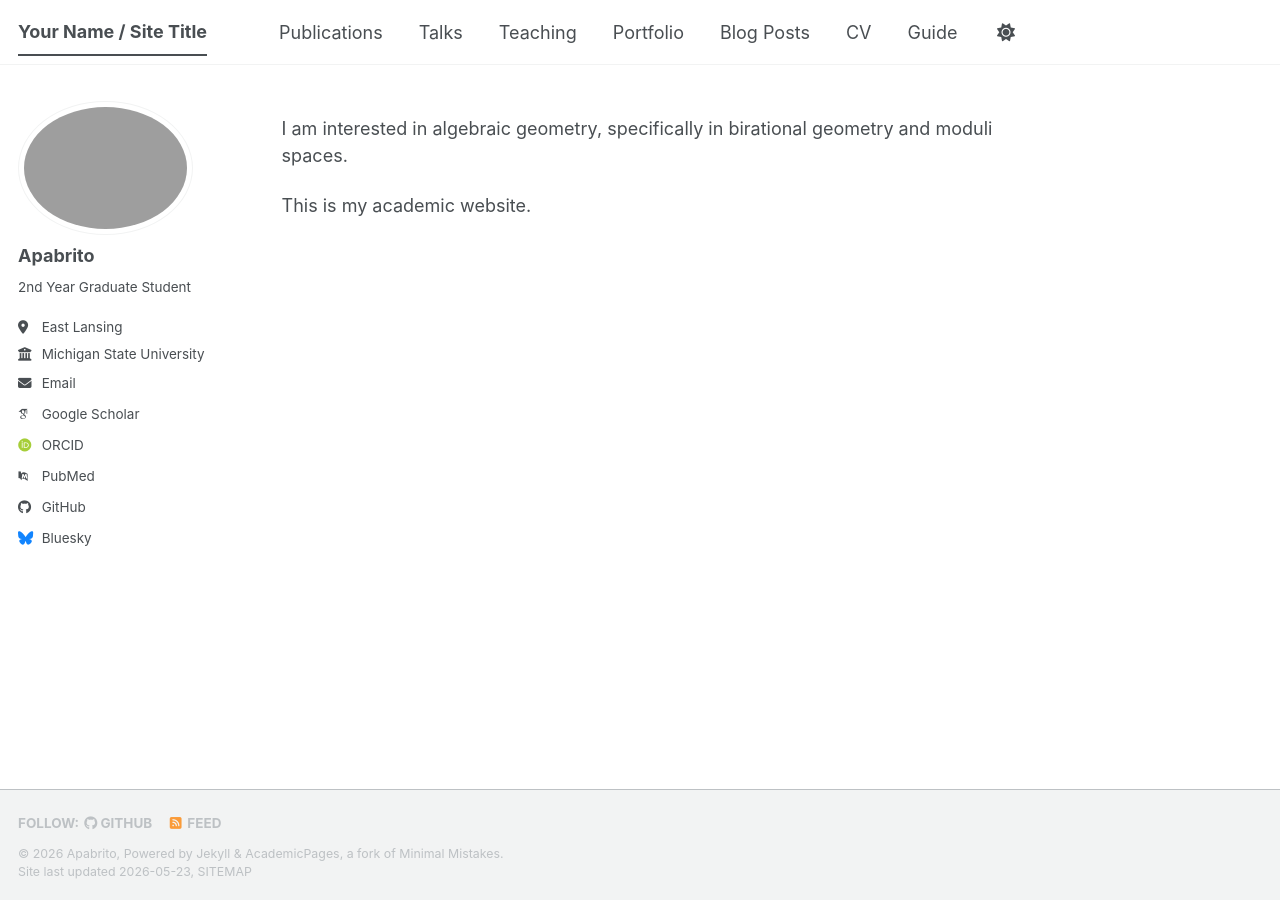
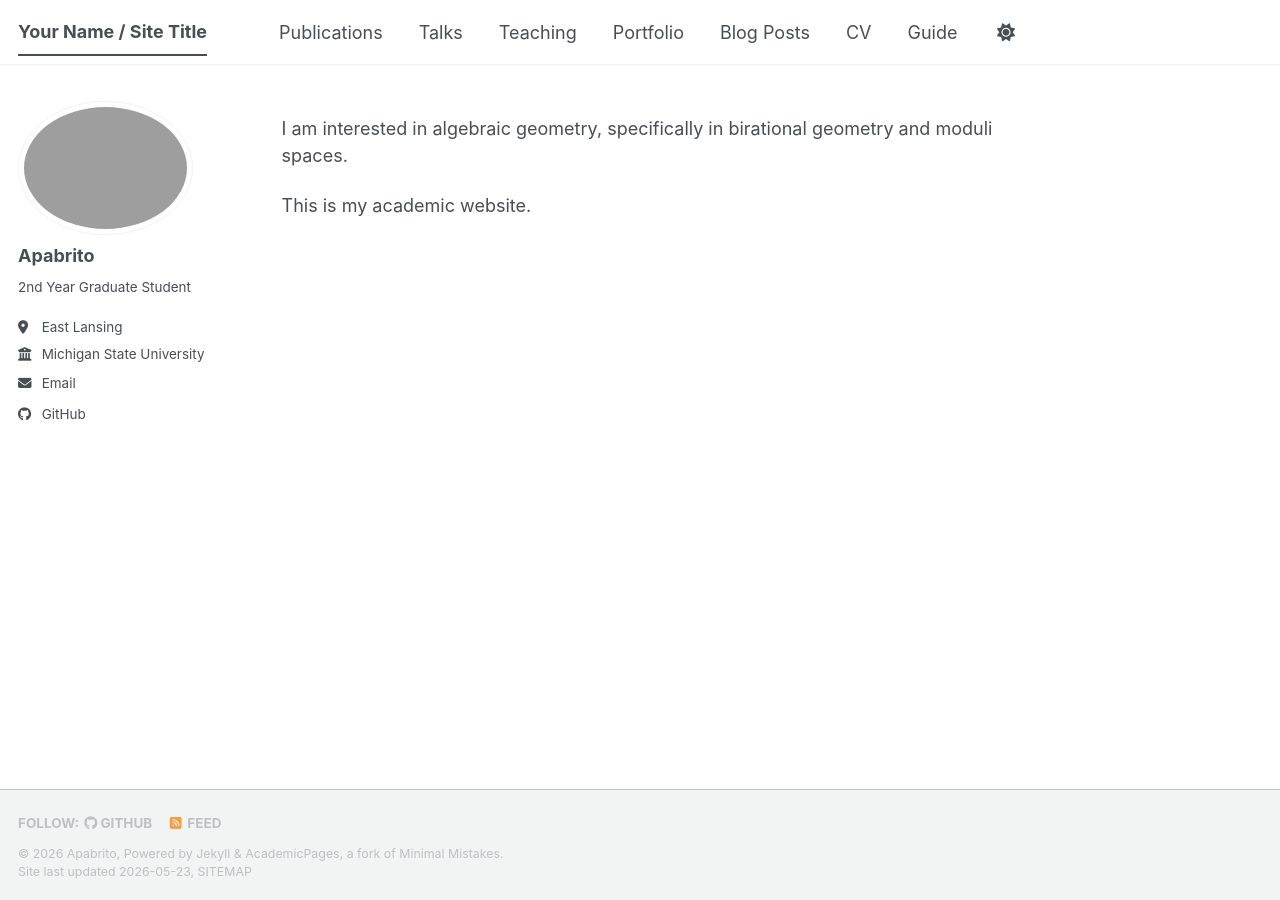
Before and after one commit to apabrito1/apabrito1.github.io, a Jekyll site: the page built from _pages/about.md, in a window 1280 px wide. Built offline with Jekyll 4.4.1, drawn with Linux system fonts in a browser that asks for light colours; some web fonts are replaced; a script bundle is joined from its source files by our own code; library files that are not in the unit come from our copies; part of the change alters nothing that is shown.

Commit message:
Update _config.yml

```diff
--- a/_config.yml
+++ b/_config.yml
@@ -35,13 +35,13 @@ author:
   # Academic websites
   academia         : # URL
   arxiv            : # URL - Update with the correct link to your profile
-  googlescholar    : "https://scholar.google.com/citations?user=PS_CX0AAAAAJ"
+  googlescholar    :
   inspire-hep      : # URL
   impactstory      : # URL
-  orcid            : "https://orcid.org/yourorcidurl"
+  orcid            :
   semantic         : # URL
   ssrn             : # URL
-  pubmed           : "https://www.ncbi.nlm.nih.gov/pubmed/?term=john+snow"
+  pubmed           :
   researchgate     : # URL
   scopus           : # URL
   zotero           : # URL
@@ -51,13 +51,13 @@ author:
   bitbucket        : # Username - Update with your username on the site
   codepen          : # Username
   dribbble         : # Username
-  github           : "academicpages"
+  github           : "apabrito1"
   kaggle           : # Username
   stackoverflow    : # User number or user number and name (i.e., use "1" or "1/jeff-atwood")
 
   # Social media
   artstation       : # Username
-  bluesky          : "bsky.app" # Replace this with you Bluesky username
+  bluesky          : # Replace this with you Bluesky username
   facebook         : # Username
   flickr           : # Username
   foursquare       : # Username
```
